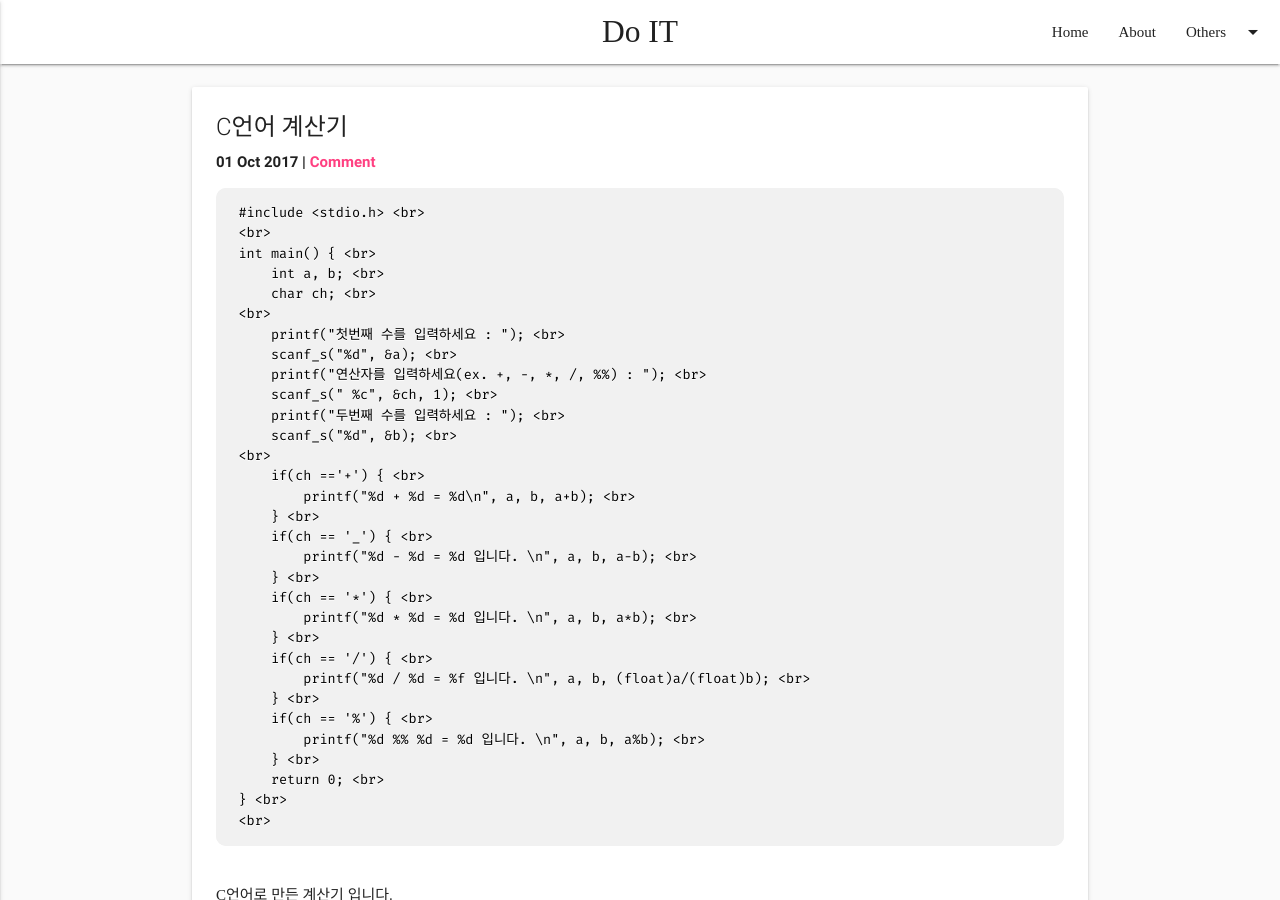
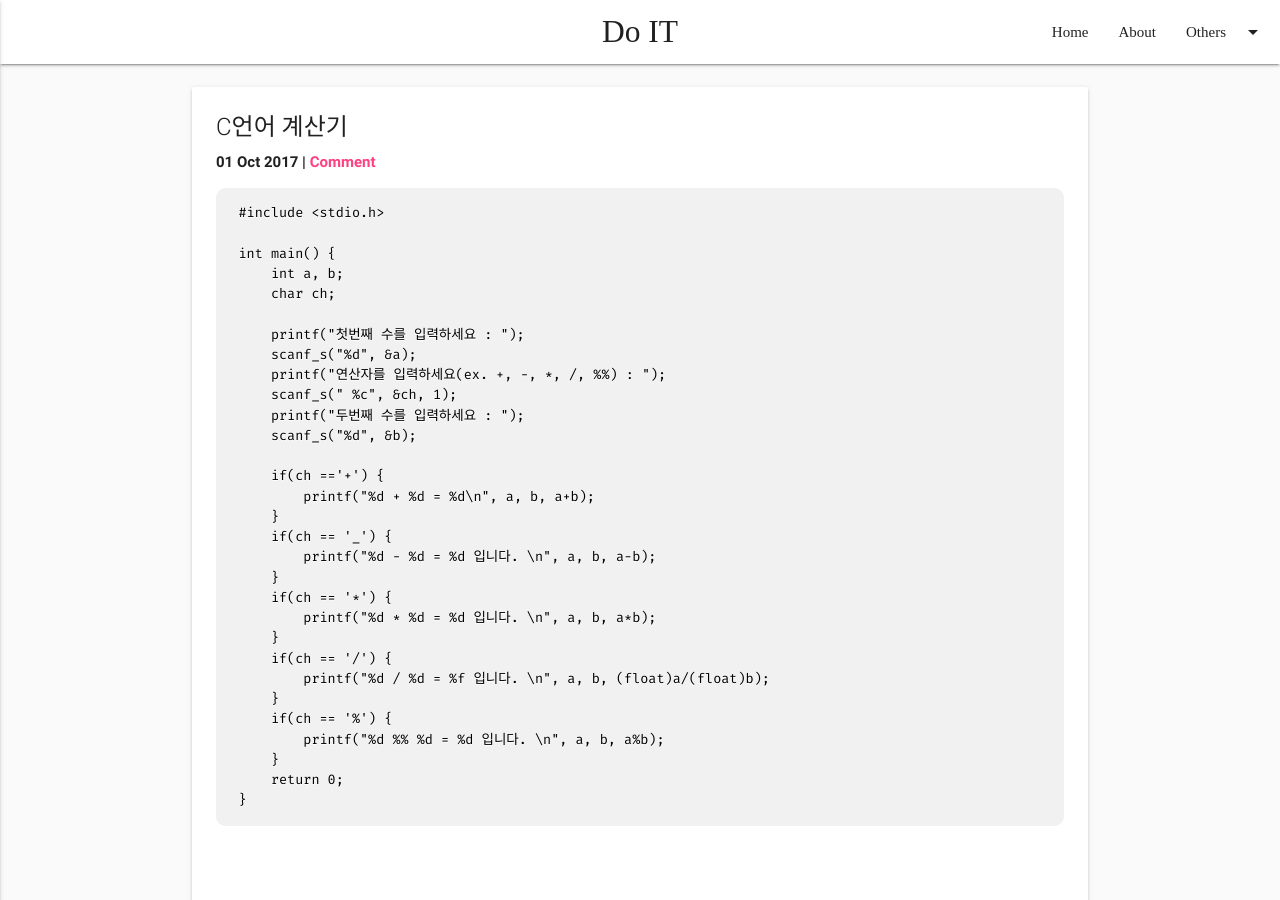
Before and after one commit to D01T/D01T.github.io, a Jekyll site: the page built from _posts/2017-10-01-c-language-calculator-program.md, in a window 1280 px wide and 900 px high. Built offline with Jekyll 4.4.1, drawn with Linux system fonts in a browser that asks for light colours; nearby versions of some CDN libraries; some web fonts are replaced; comment, search, counter and statistics services are not loaded.

Commit message:
Update 2017-10-01-c-language-calculator-program.md

````diff
--- a/_posts/2017-10-01-c-language-calculator-program.md
+++ b/_posts/2017-10-01-c-language-calculator-program.md
@@ -7,38 +7,38 @@
 copyright: Delighit Lab
 ---
 ```
-#include <stdio.h> <br>
+#include <stdio.h>
+
+int main() {
+	int a, b;
+	char ch;
+
+	printf("첫번째 수를 입력하세요 : ");
+	scanf_s("%d", &a);
+	printf("연산자를 입력하세요(ex. +, -, *, /, %%) : ");
+	scanf_s(" %c", &ch, 1);
+	printf("두번째 수를 입력하세요 : ");
+	scanf_s("%d", &b);
+
+	if(ch =='+') {
+		printf("%d + %d = %d\n", a, b, a+b);
+	}
+	if(ch == '_') {
+		printf("%d - %d = %d 입니다. \n", a, b, a-b);
+	}
+	if(ch == '*') {
+		printf("%d * %d = %d 입니다. \n", a, b, a*b);
+	}
+	if(ch == '/') {
+		printf("%d / %d = %f 입니다. \n", a, b, (float)a/(float)b);
+	}
+	if(ch == '%') {
+		printf("%d %% %d = %d 입니다. \n", a, b, a%b);
+	}
+	return 0;
+}
+```
 <br>
-int main() { <br>
-	int a, b; <br>
-	char ch; <br>
-<br>
-	printf("첫번째 수를 입력하세요 : "); <br>
-	scanf_s("%d", &a); <br>
-	printf("연산자를 입력하세요(ex. +, -, *, /, %%) : "); <br>
-	scanf_s(" %c", &ch, 1); <br>
-	printf("두번째 수를 입력하세요 : "); <br>
-	scanf_s("%d", &b); <br>
-<br>
-	if(ch =='+') { <br>
-		printf("%d + %d = %d\n", a, b, a+b); <br>
-	} <br>
-	if(ch == '_') { <br>
-		printf("%d - %d = %d 입니다. \n", a, b, a-b); <br>
-	} <br>
-	if(ch == '*') { <br>
-		printf("%d * %d = %d 입니다. \n", a, b, a*b); <br>
-	} <br>
-	if(ch == '/') { <br>
-		printf("%d / %d = %f 입니다. \n", a, b, (float)a/(float)b); <br>
-	} <br>
-	if(ch == '%') { <br>
-		printf("%d %% %d = %d 입니다. \n", a, b, a%b); <br>
-	} <br>
-	return 0; <br>
-} <br>
-<br>
-```
 
 C언어로 만든 계산기 입니다. <br>
 기능은 `더하기, 빼기, 곱하기, 니누기, 나눈나머지` 가 있습니다. <br>
````
